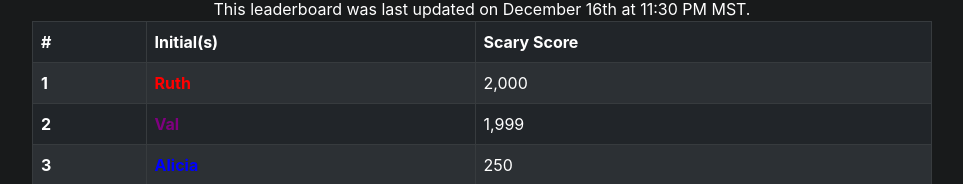
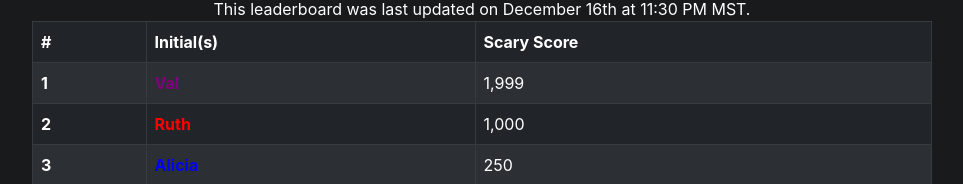
Before and after one commit to ColtonThompson/ScarySuperior, a React (Create React App) app: page / in a window 1280 px wide. Shown: the part 390-574 px from the top of the page, without its empty margins (240-1203 px from the left). Built offline with nearby package versions, Linux system fonts and the light colour scheme.

Commit message:
Update Leaderboard.jsx

```diff
--- a/src/components/Leaderboard.jsx
+++ b/src/components/Leaderboard.jsx
@@ -5,11 +5,11 @@ import NumberFormat from 'react-number-format';
 class Leaderboard extends Component {
   state = {
     data: [
-      { id: 1, color: 'red', initials: 'Ruth', score: 2000 },
+      { id: 1, color: 'red', initials: 'Ruth', score: 1000 },
       { id: 2, color: 'blue', initials: 'Alicia', score: 250 },
       { id: 3, color: 'green', initials: 'Randon', score: 25 },
       { id: 4, color: 'orange', initials: 'Jed', score: 200 },
-      { id: 5, color: 'purple', initials: 'Val', score: 1999 },
+      { id: 5, color: 'purple', initials: 'Val', score: 1999},
     ],
   };
   render() {
```
